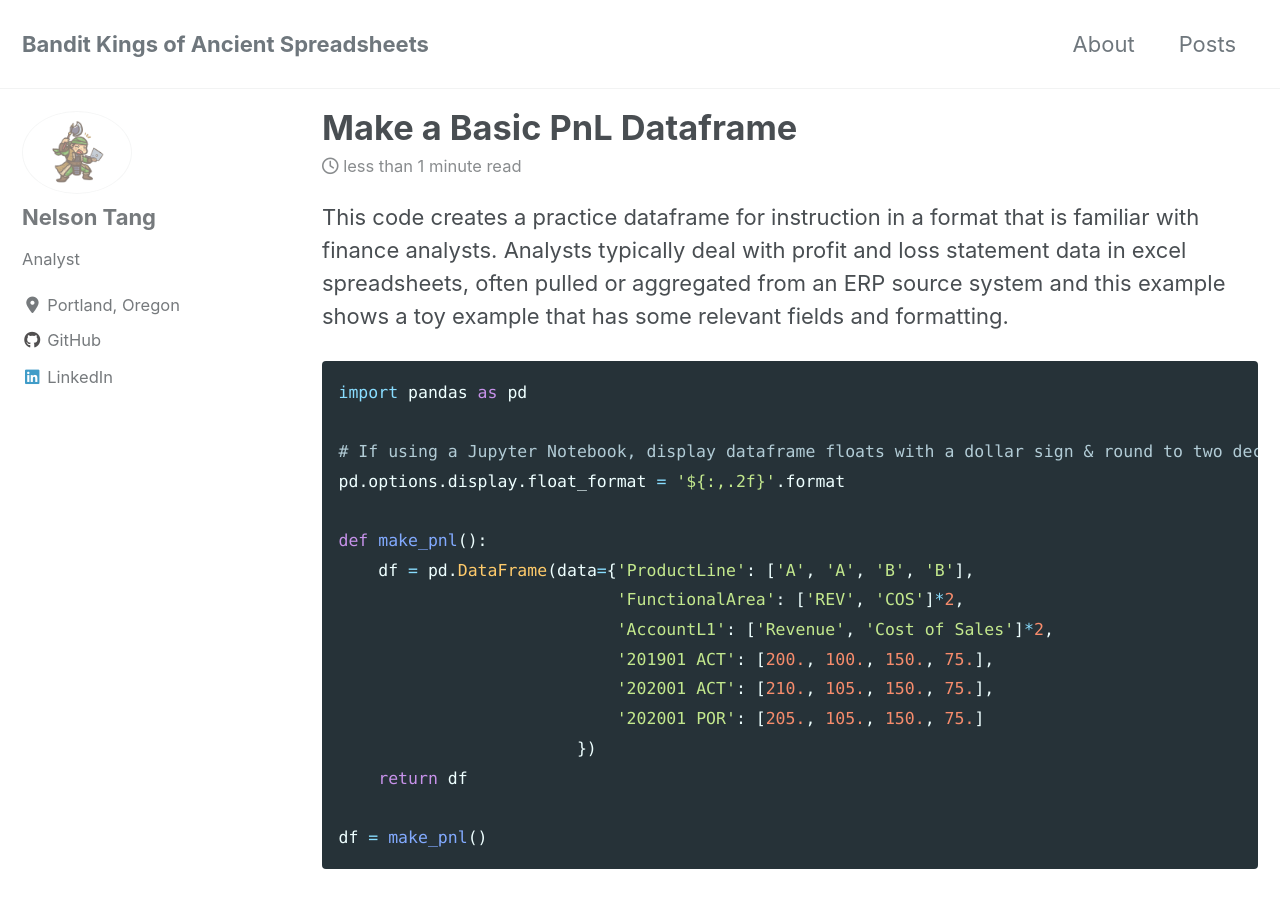
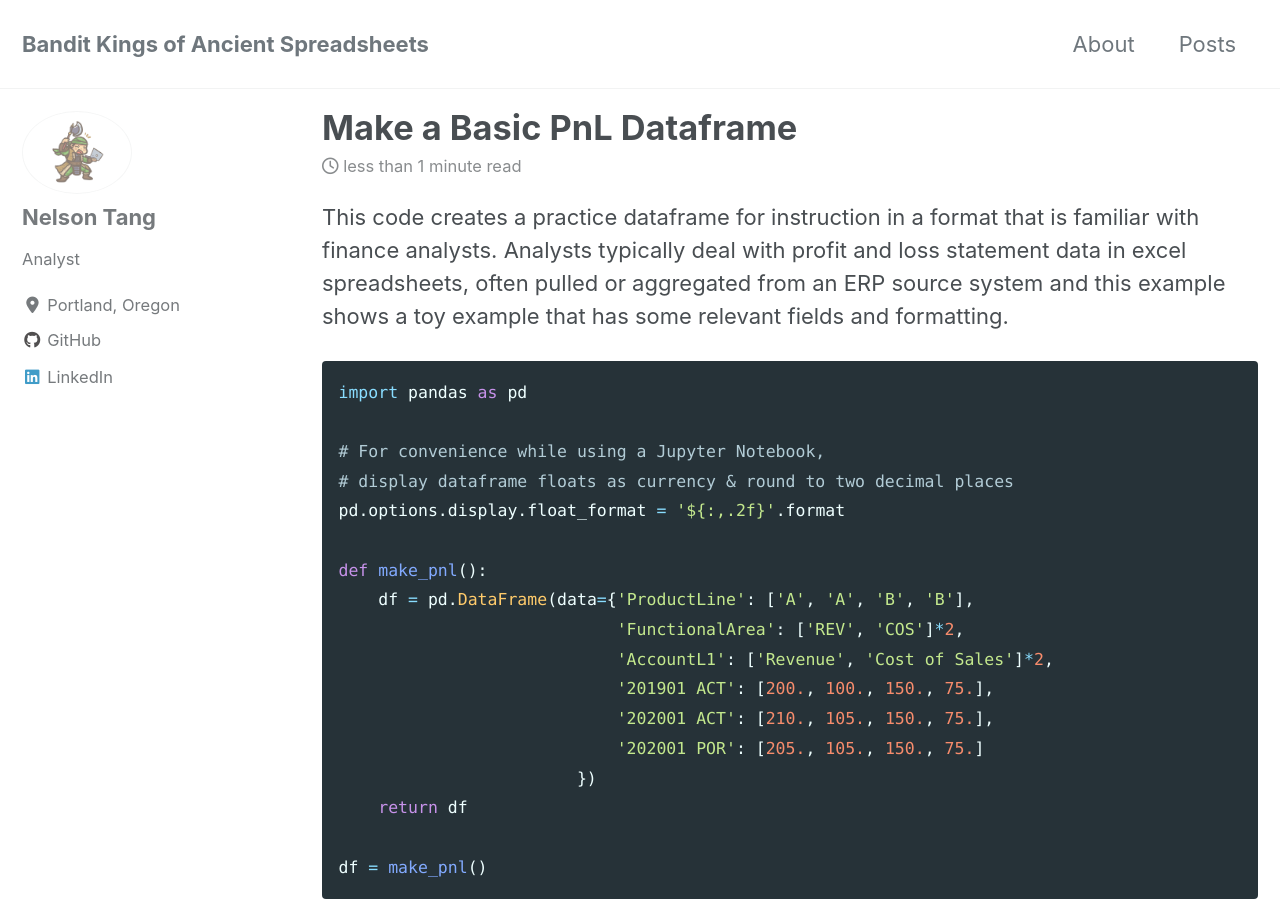
Before and after one commit to banditkingsofancientspreadsheets/banditkingsofancientspreadsheets.github.io, a Jekyll site: the page built from _posts/2020-06-30-Quick-PnL-Dataframe.md, in a window 1280 px wide and 900 px high. Built offline with Jekyll 4.4.1, drawn with Linux system fonts in a browser that asks for light colours; cached includes are drawn as plain includes; nearby versions of some CDN libraries.

Commit message:
fixed code snippet width

````diff
--- a/_posts/2020-06-30-Quick-PnL-Dataframe.md
+++ b/_posts/2020-06-30-Quick-PnL-Dataframe.md
@@ -12,7 +12,8 @@ This code creates a practice dataframe for instruction in a format that is famil
 ```python
 import pandas as pd
 
-# If using a Jupyter Notebook, display dataframe floats with a dollar sign & round to two decimal places
+# For convenience while using a Jupyter Notebook,
+# display dataframe floats as currency & round to two decimal places
 pd.options.display.float_format = '${:,.2f}'.format
 
 def make_pnl():
````
